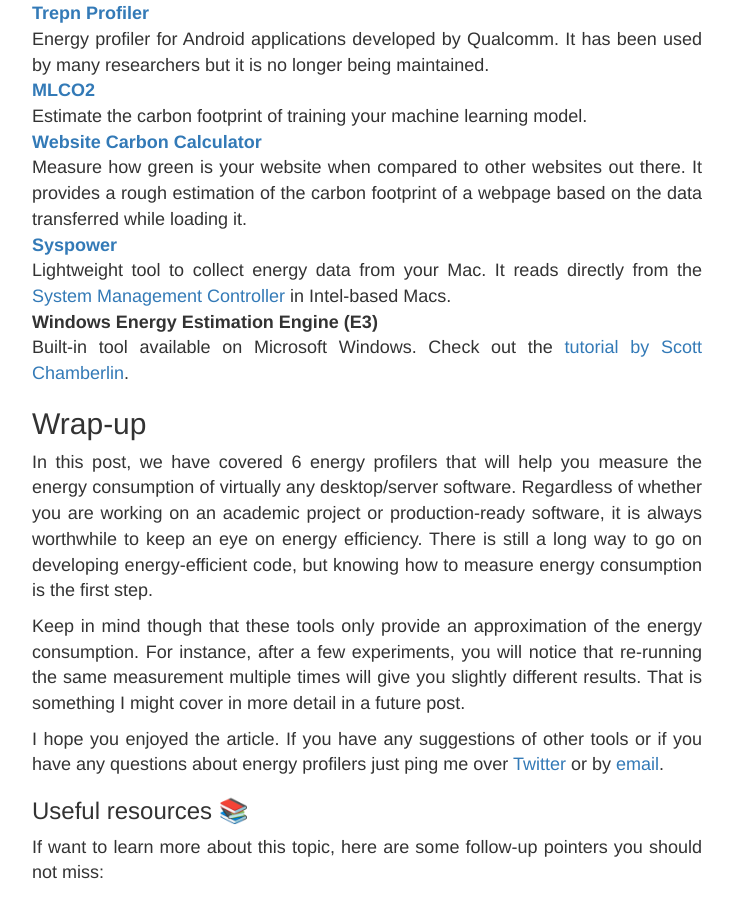
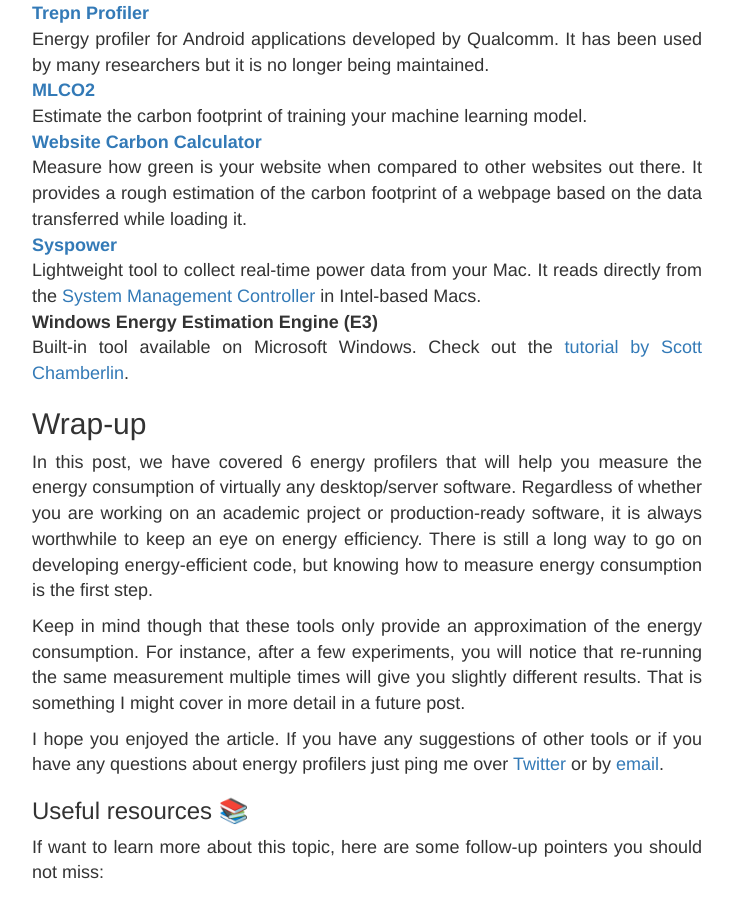
Before and after one commit to luiscruz/luiscruz.github.io, a Jekyll site: the page built from _posts/2021-07-20-measuring-energy.md, in a window 1280 px wide and 900 px high, scrolled down 12253 px. Shown: the whole window, without its empty margins (273-1006 px from the left). Built offline with Jekyll 4.4.1, drawn with Linux system fonts in a browser that asks for light colours; formulas are drawn with MathJax 3.

Commit message:
add syspower

```diff
--- a/_posts/2021-07-20-measuring-energy.md
+++ b/_posts/2021-07-20-measuring-energy.md
@@ -392,7 +392,7 @@
 : Measure how green is your website when compared to other websites out there. It provides a rough estimation of the carbon footprint of a webpage based on the data transferred while loading it.
 
 [Syspower](https://github.com/s4y/syspower/)
-: Lightweight tool to collect energy data from your Mac. It reads directly from the [System Management Controller](https://en.wikipedia.org/wiki/System_Management_Controller) in Intel-based Macs.
+: Lightweight tool to collect real-time power data from your Mac. It reads directly from the [System Management Controller](https://en.wikipedia.org/wiki/System_Management_Controller) in Intel-based Macs.
 
 Windows Energy Estimation Engine (E3)
 : Built-in tool available on Microsoft Windows. Check out the [tutorial by Scott Chamberlin](https://devblogs.microsoft.com/sustainable-software/measuring-your-application-power-and-carbon-impact-part-1/).
```
